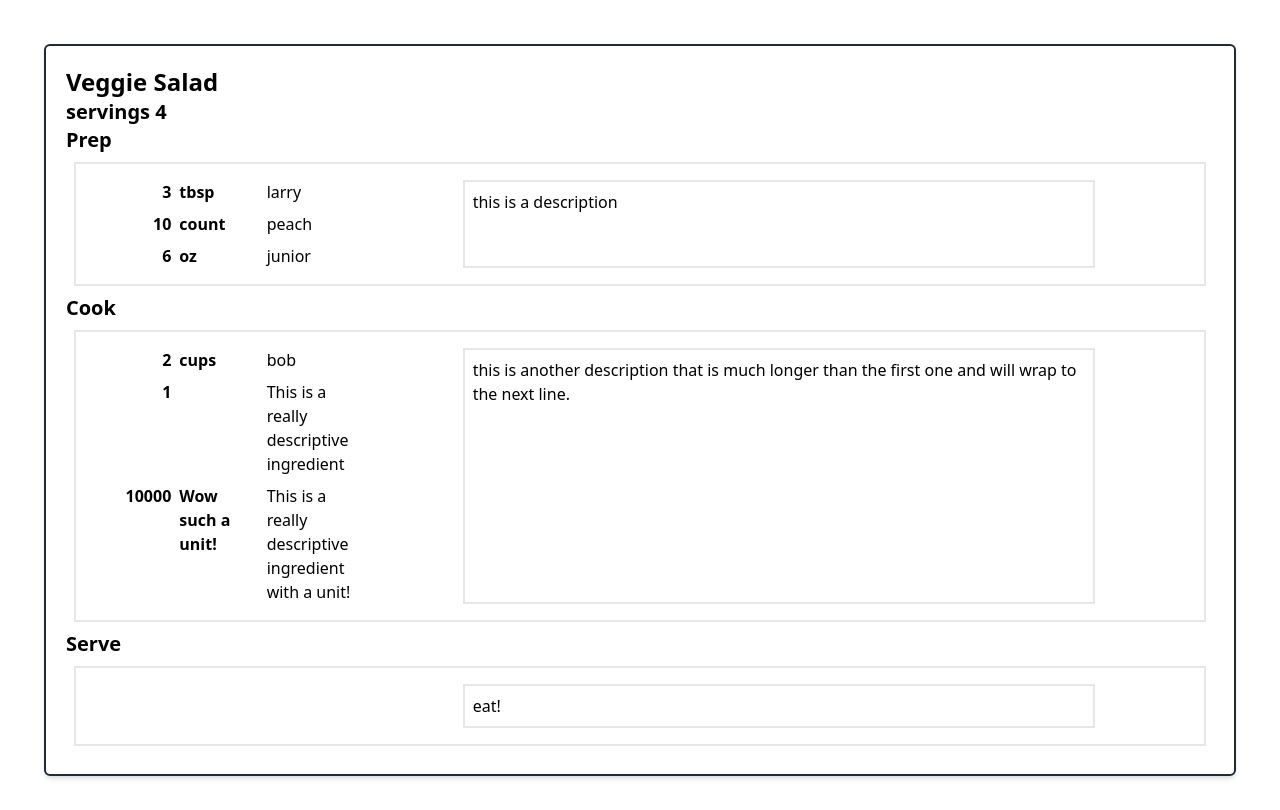
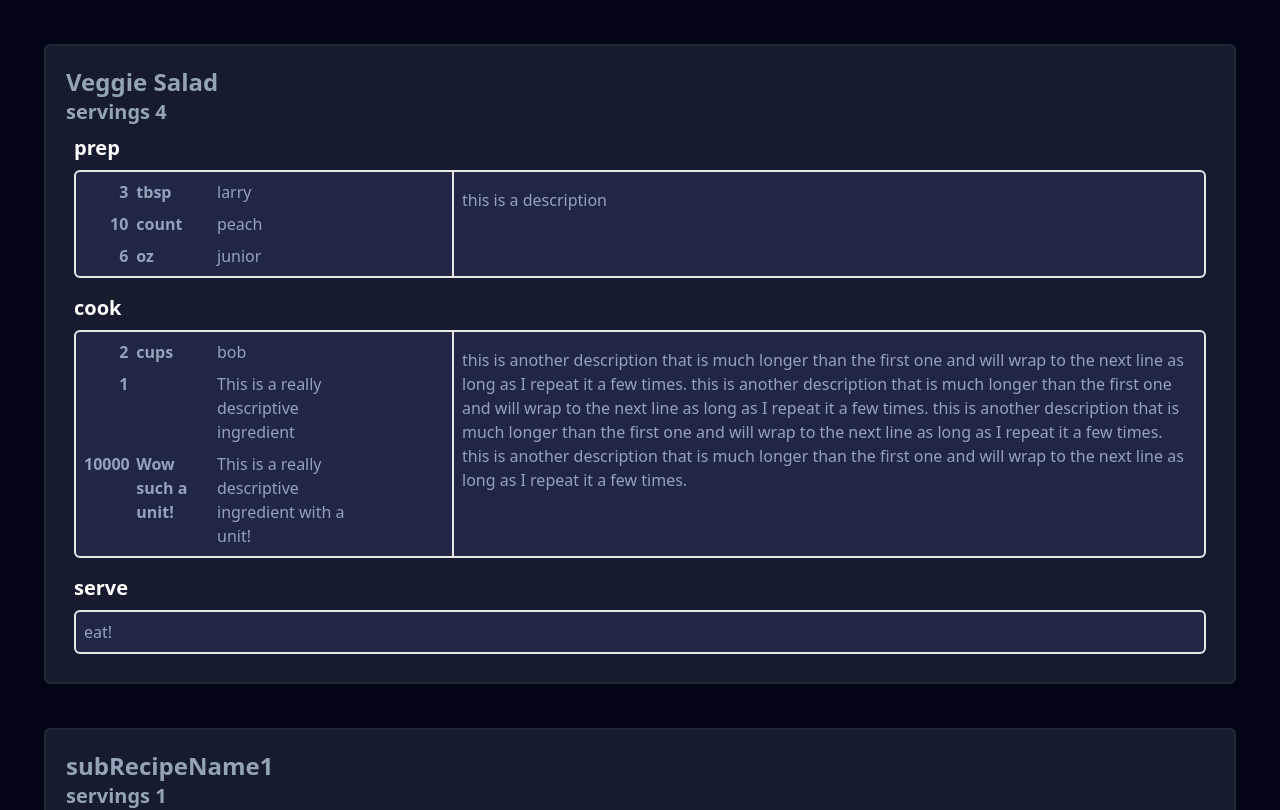
Before and after one commit to ZachariahWard/Recipe-Manager, a Next.js app: page /taco-salad in a window 1280 px wide. Shown: the top 810 px of the page. Built offline with nearby package versions, Linux system fonts and the light colour scheme.

Commit message:
Tile and formatting recipe

```diff
--- a/app/layout.tsx
+++ b/app/layout.tsx
@@ -11,7 +11,7 @@ export default function RootLayout({
   children: React.ReactNode;
 }) {
   return (
-    <html lang="en">
+    <html lang="en" className="bg-slate-950 text-slate-400">
       <body>{children}</body>
     </html>
   );
--- a/app/page.tsx
+++ b/app/page.tsx
@@ -1,5 +1,4 @@
-import Recipe from "@/components/Recipe";
-import Link from "next/link";
+import Tile from "../components/Tile";
 
 export default function Home() {
   const recipeName = "Steak";
@@ -8,7 +7,13 @@ export default function Home() {
     <main>
       <h1 className="text-3xl font-bold underline">Recipe Manager</h1>
       <p>Manage your recipes!</p>
-      <Link href="/taco-salad">Taco Salad</Link>
+      <Tile
+        name="Veggie Salad"
+        description="This is a description of a recipe"
+        prepTime={10}
+        cookTime={20}
+        link="/taco-salad"
+      />
     </main>
   );
 }
--- a/app/taco-salad/page.tsx
+++ b/app/taco-salad/page.tsx
@@ -1,5 +1,5 @@
 import Recipe from "@/components/Recipe";
-import { sectionHeaders } from "@/components/Recipe";
+import RecipeProps from "@/components/Recipe";
 
 export default function Home() {
   const recipeName = "Veggie Salad";
@@ -15,7 +15,7 @@ export default function Home() {
             { name: "peach", amount: 10, unit: "count" },
             { name: "junior", amount: 6, unit: "oz" },
           ],
-          header: sectionHeaders.prep,
+          header: "prep",
           order: 1,
           description: "this is a description",
         },
@@ -33,16 +33,36 @@ export default function Home() {
               unit: "Wow such a unit!",
             },
           ],
-          header: sectionHeaders.cook,
+          header: "cook",
           order: 2,
           description:
-            "this is another description that is much longer than the first one and will wrap to the next line.",
+            "this is another description that is much longer than the first one and will wrap to the next line as long as I repeat it a few times. this is another description that is much longer than the first one and will wrap to the next line as long as I repeat it a few times. this is another description that is much longer than the first one and will wrap to the next line as long as I repeat it a few times. this is another description that is much longer than the first one and will wrap to the next line as long as I repeat it a few times.",
         },
         {
           ingredients: [],
-          header: sectionHeaders.serve,
+          header: "serve",
           order: 3,
           description: "eat!",
+        },
+      ]}
+      subRecipeProps={[
+        {
+          name: "subRecipeName1",
+          servings: 1,
+          sections: [],
+          subRecipeProps: [],
+        },
+        {
+          name: "subRecipeName2",
+          servings: 2,
+          sections: [],
+          subRecipeProps: [],
+        },
+        {
+          name: "subRecipeName3",
+          servings: 3,
+          sections: [],
+          subRecipeProps: [],
         },
       ]}
     />
--- a/components/Recipe.tsx
+++ b/components/Recipe.tsx
@@ -1,21 +1,17 @@
 import { FC } from "react";
-
-export enum sectionHeaders {
-  "prep" = "Prep",
-  "cook" = "Cook",
-  "serve" = "Serve",
-  "save" = "Save",
-}
 
 interface RecipeProps {
   name: string;
   servings: number;
-  sections: Array<{
+  sections: Array<section>;
+  subRecipeProps: Array<RecipeProps>;
+}
+
+interface section {
   order: number;
-    header: sectionHeaders;
+  header: string;
   ingredients: Array<ingredient>;
   description: string;
-  }>;
 }
 
 interface ingredient {
@@ -24,40 +20,65 @@ interface ingredient {
   unit: string;
 }
 
-const Recipe: FC<RecipeProps> = ({ name, servings, sections }) => {
+const Recipe: FC<RecipeProps> = ({
+  name,
+  servings,
+  sections,
+  subRecipeProps,
+}) => {
   return (
-    <div className="flex flex-col align-left-top border-2 border-solid border-slate-800 m-11 p-5 rounded-md shadow-md">
+    <span>
+      <div className="flex flex-col align-left-top border-2 border-solid border-slate-800 m-11 p-5 rounded-md shadow-md bg-indigo-200 bg-opacity-10">
         <h2 className="text-2xl font-semibold">{name}</h2>
         <h3 className="text-xl font-semibold">servings {servings}</h3>
         {sections.map((section) => (
           <div key={section.order}>
-          <h3 className="text-xl font-semibold">{section.header}</h3>
-          <div className="m-2 p-2 border-solid border-2 grid grid-cols-12">
-            <div className="md:col-start-1 md:col-end-4 col-span-full">
-              {section.ingredients.map((ingredient) => (
+            <h3 className="text-xl font-semibold text-white m-2">
+              {section.header}
+            </h3>
+            {!!section.ingredients.length && (
+              <div className="m-2 border-solid border-2 grid grid-cols-12 bg-indigo-400 bg-opacity-10 rounded-md">
+                <div className="md:col-start-1 md:col-end-5 xl:col-end-4 col-span-full">
+                  {section.ingredients.map((ingredient, index) => (
                     <li
-                  key={"${section.order}-${ingredient.name}"}
+                      key={index}
                       className="grid grid-cols-6 m-2 items-start"
                     >
-                  <span className="font-extrabold ml-auto mr-2 col-span-1 md:col-span-2">
+                      <span className="font-extrabold ml-auto col-span-1 md:col-span-2 lg:col-span-1">
                         {ingredient.amount}
                       </span>
-                  <span className="font-semibold mr-2 col-span-1 md:col-span-2">
+                      <span className="font-semibold mx-2 col-span-2">
                         {ingredient.unit}
                       </span>
-                  <span className="col-span-3 md:col-span-2">
+                      <span className="col-span-3 md:col-span-2 xl:col-span-3">
                         {ingredient.name}
                       </span>
                     </li>
                   ))}
                 </div>
-            <p className="m-2 p-2 border-2 md:col-start-5 md:col-end-12 col-span-full">
+                <p className="p-4 md:col-start-6 lg:col-start-5 col-span-full border-solid md:border-l-2 border-t-2 md:border-t-0 pl-2">
                   {section.description}
                 </p>
               </div>
+            )}
+            {!section.ingredients.length && (
+              <p className="m-2 p-2 border-solid border-2 bg-indigo-400 bg-opacity-10 rounded-md">
+                {section.description}
+              </p>
+            )}
           </div>
         ))}
       </div>
+      {subRecipeProps.map((subRecipe) => (
+        <Recipe
+          key={subRecipe.name}
+          name={subRecipe.name}
+          servings={subRecipe.servings}
+          sections={subRecipe.sections}
+          subRecipeProps={subRecipe.subRecipeProps}
+        />
+      ))}
+    </span>
   );
 };
 
--- /dev/null
+++ b/components/Tile.tsx
@@ -0,0 +1,30 @@
+import { FC } from "react";
+import Link from "next/link";
+
+interface TileProps {
+  name: string;
+  description: string;
+  prepTime: number;
+  cookTime: number;
+  link: string;
+}
+
+const Tile: FC<TileProps> = ({
+  name,
+  description,
+  prepTime,
+  cookTime,
+  link,
+}) => {
+  return (
+    <div className="flex flex-col align-left-top border-2 border-solid border-slate-800 m-11 p-5 rounded-md shadow-md bg-indigo-200 bg-opacity-10 max-w-xs max-h-40">
+      <h2 className="text-2xl font-semibold">{name}</h2>
+      <h3 className="text-xl font-semibold">prep time: {prepTime}</h3>
+      <h3 className="text-xl font-semibold">cook time: {cookTime}</h3>
+      <p>{description}</p>
+      <Link href={link}>View Recipe</Link>
+    </div>
+  );
+};
+
+export default Tile;
```
Lines whose indentation alone changed are shown as unchanged.
